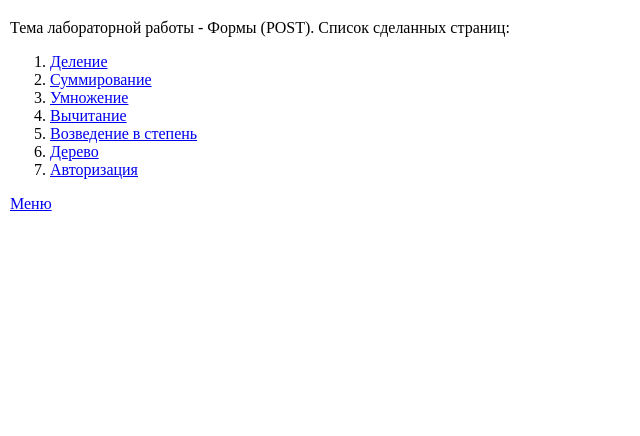
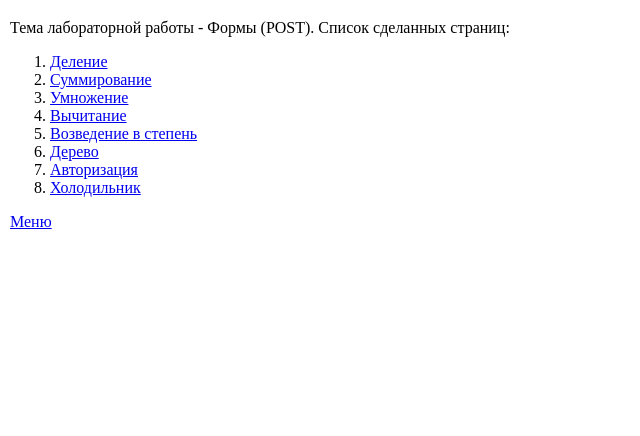
Before and after one commit to SofiaPon/web-programming-labs-2, a Flask app: page /lab4/ in a window 1280 px wide. Shown: the part 159-595 px from the top of the page, without its empty margins (0-640 px from the left). Run offline with Flask 3, Linux system fonts and the light colour scheme.

Commit message:
Холодильник

```diff
--- a/templates/lab4/lab4.html
+++ b/templates/lab4/lab4.html
@@ -14,6 +14,7 @@
        <li><a href="/lab4/pow-form">Возведение в степень</a></li>
        <li><a href="/lab4/tree">Дерево</a></li>
        <li><a href="/lab4/login">Авторизация</a></li>
+       <li><a href="/lab4/fridge">Холодильник</a></li>
    </ol>
 
 {% endblock %}
```
